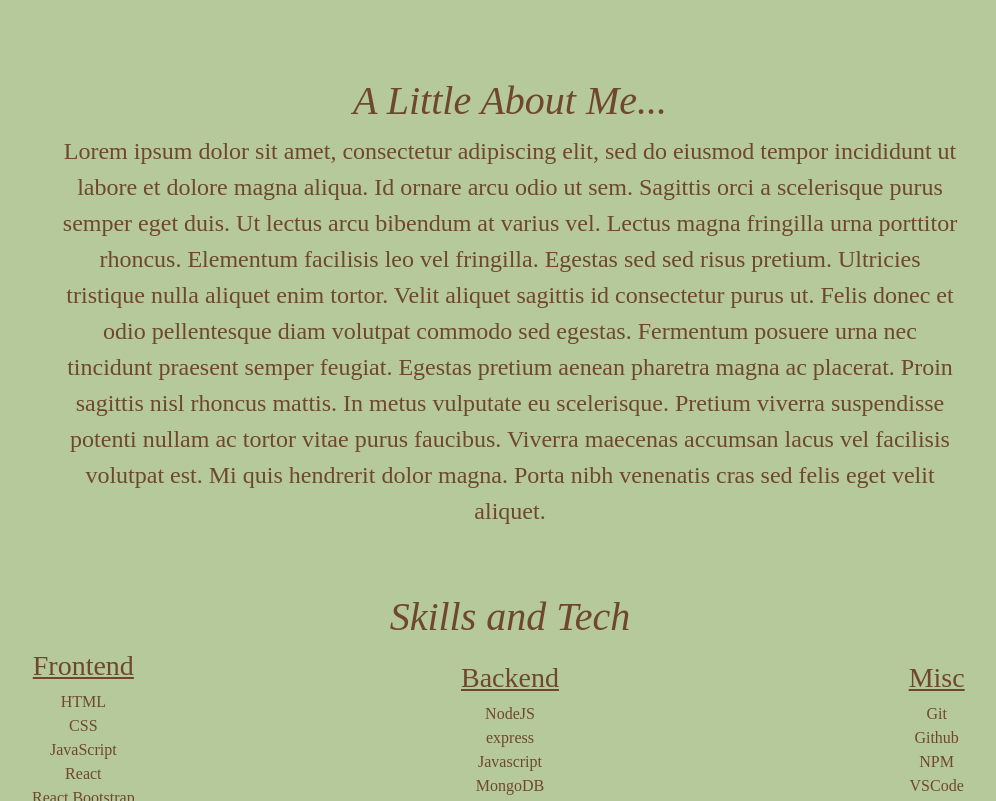
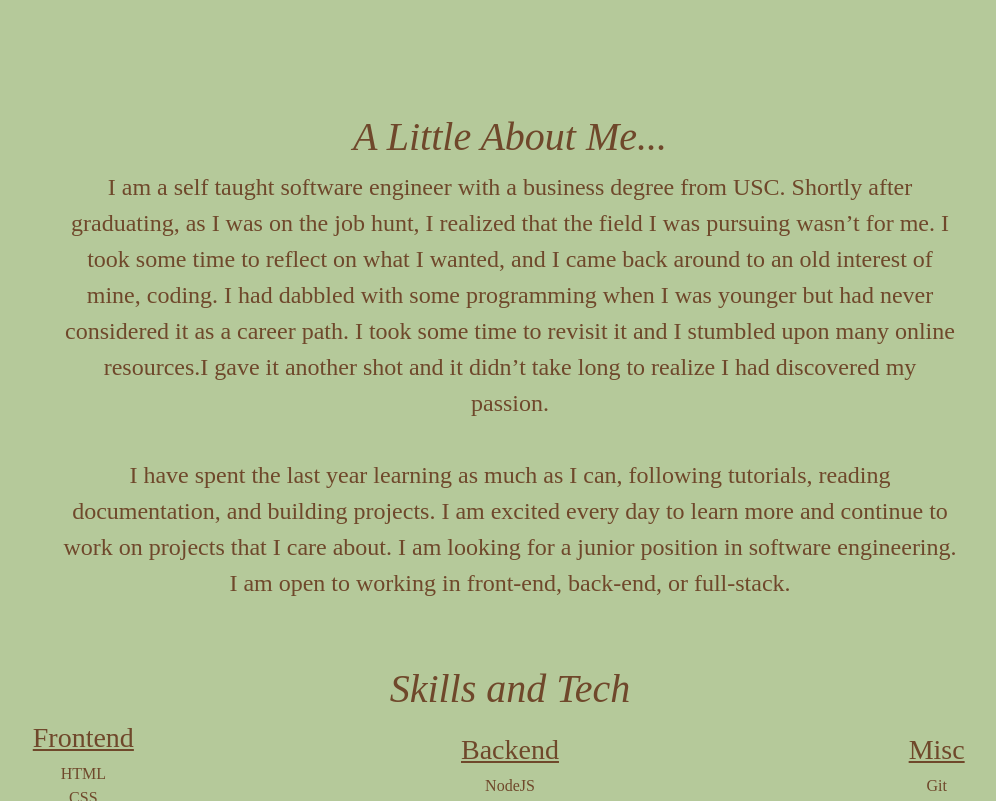
Before and after one commit to olvbrntly/personal-site, a React (Create React App) app: page / in a window 1280 px wide. Shown: the part 720-1521 px from the top of the page, without its empty margins (130-1126 px from the left). Built offline with nearby package versions, Linux system fonts and the light colour scheme.

Commit message:
vhanged lorem ipsum to text

```diff
--- a/src/components/About.js
+++ b/src/components/About.js
@@ -6,9 +6,12 @@ const About = () =>{
     return(
         <div className="about">
             <h2 className="about-title"> <i>A Little About Me...</i></h2>
-            <p className="about-info">Lorem ipsum dolor sit amet, consectetur adipiscing elit, sed do eiusmod tempor incididunt ut labore et dolore magna aliqua. Id ornare arcu odio ut sem. Sagittis orci a scelerisque purus semper eget duis. Ut lectus arcu bibendum at varius vel. Lectus magna fringilla urna porttitor rhoncus. Elementum facilisis leo vel fringilla. Egestas sed sed risus pretium. Ultricies tristique nulla aliquet enim tortor. Velit aliquet sagittis id consectetur purus ut. Felis donec et odio pellentesque diam volutpat commodo sed egestas.
+            <p className="about-info">
+            I am a self taught software engineer with a business degree from USC. Shortly after graduating, as I was on the job hunt, I realized that the field I was pursuing wasn’t for me. I took some time to reflect on what I wanted, and I came back around to an old interest of mine, coding. I had dabbled with some programming when I was younger but had never considered it as a career path. I took some time to revisit it and I stumbled upon many  online resources.I gave it another shot and it didn’t take long to realize I had discovered my passion.
+            <br></br>
+            <br></br>
+            I have spent the last year learning as much as I can, following tutorials, reading documentation, and building projects. I am excited every day to learn more and continue to work on projects that I care about. I am looking for a junior position in software engineering. I am open to working in front-end, back-end, or full-stack.
 
-                Fermentum posuere urna nec tincidunt praesent semper feugiat. Egestas pretium aenean pharetra magna ac placerat. Proin sagittis nisl rhoncus mattis. In metus vulputate eu scelerisque. Pretium viverra suspendisse potenti nullam ac tortor vitae purus faucibus. Viverra maecenas accumsan lacus vel facilisis volutpat est. Mi quis hendrerit dolor magna. Porta nibh venenatis cras sed felis eget velit aliquet.
             </p>
             <h2 className="about-title"> <i> Skills and Tech </i></h2>
             <Skills/>
```
